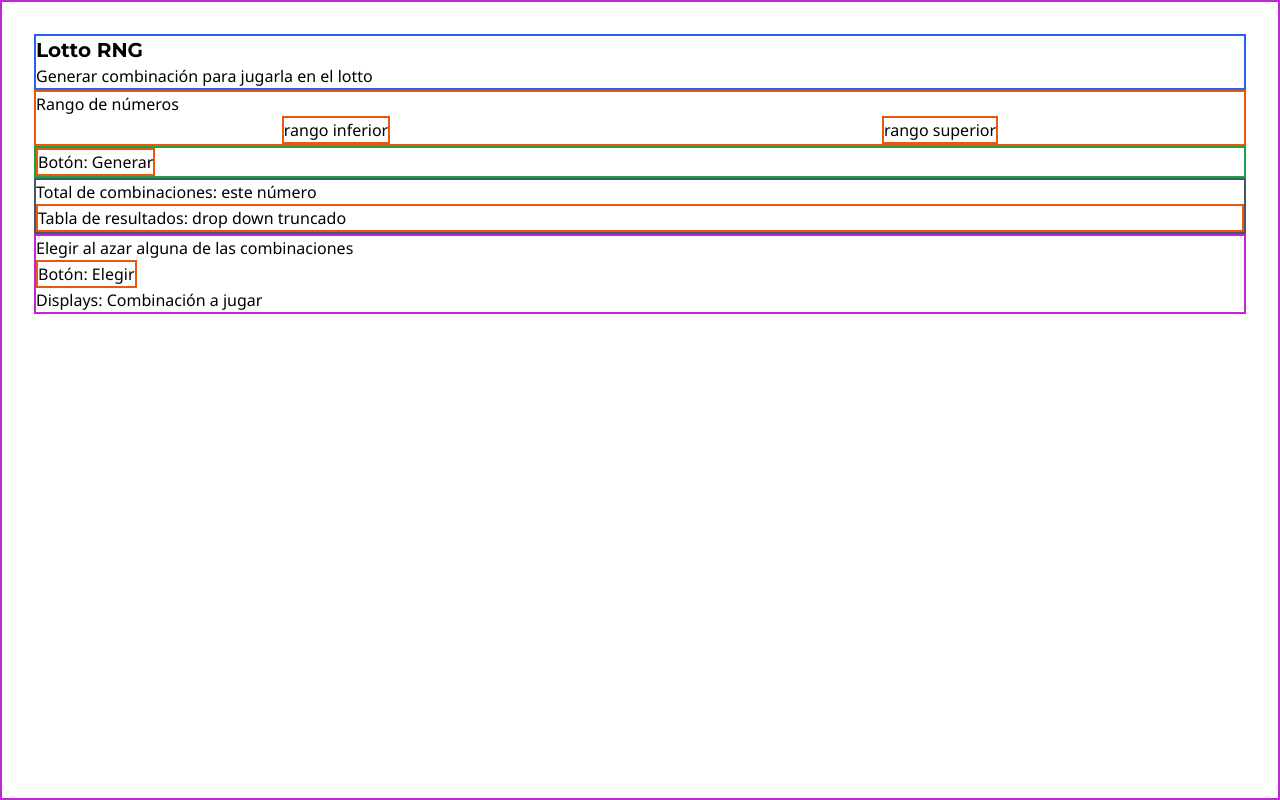
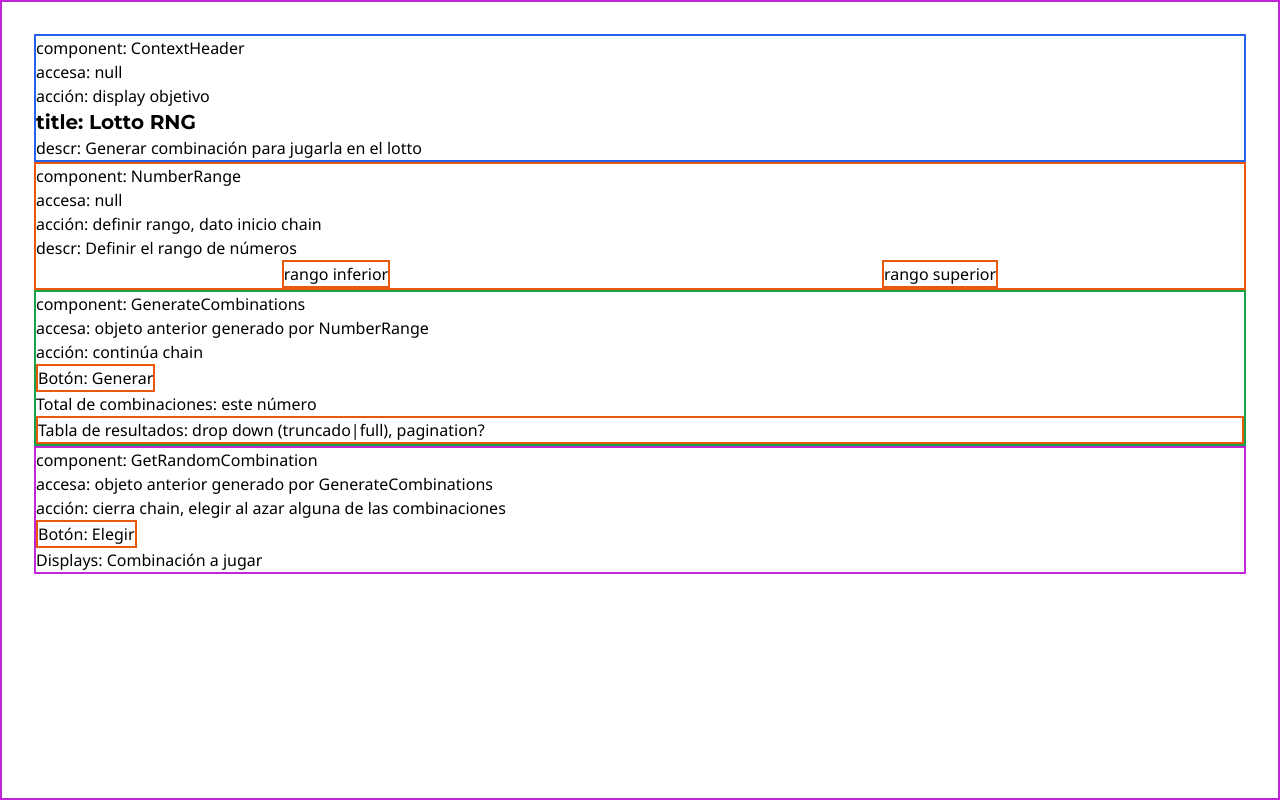
Before and after one commit to robertoignacio/lottorng, a Next.js app: page / in a window 1280 px wide. Built offline with nearby package versions, Linux system fonts and the light colour scheme.

Commit message:
component blocks

```diff
--- a/app/page.tsx
+++ b/app/page.tsx
@@ -5,15 +5,25 @@ import { montserrat } from "@/app/ui/fonts";
 
 export default function Home() {
   return (
+    <>
+    {/* to do: react component: Wrapper */}
     <div className="border-2 border-solid border-fuchsia-600 p-8 min-h-screen">
 
+      {/* to do: react component: ContextHeader */}
       <div className="border-2 border-solid border-blue-600">
-        <h1 className={`${montserrat.className} text-xl font-bold antialiased`}>Lotto RNG</h1>
-        <p>Generar combinación para jugarla en el lotto</p>
+        <p>component: ContextHeader</p>
+        <p>accesa: null</p>
+        <p>acción: display objetivo</p>
+        <h1 className={`${montserrat.className} text-xl font-bold antialiased`}>title: Lotto RNG</h1>
+        <p>descr: Generar combinación para jugarla en el lotto</p>
       </div>
 
+      {/* to do: react component: NumberRange */}
       <div className="border-2 border-solid border-orange-600">
-        <p className="text-s font-normal antialiased">Rango de números</p>
+        <p>component: NumberRange</p>
+        <p>accesa: null</p>
+        <p>acción: definir rango, dato inicio chain</p>
+        <p className="text-s font-normal antialiased">descr: Definir el rango de números</p>
         <div className="flex justify-around">
           <div className="border-2 border-solid border-orange-600">
             <p className="text-s font-normal antialiased">rango inferior</p>
@@ -24,23 +34,29 @@ export default function Home() {
         </div>
       </div>
 
+      {/* to do: react component: GenerateCombinations */}
       <div className="border-2 border-solid border-green-600">
+        <p>component: GenerateCombinations</p>
+        <p>accesa: objeto anterior generado por NumberRange</p>
+        <p>acción: continúa chain</p>
         <button className="border-2 border-solid border-orange-600">Botón: Generar</button>
-      </div>
-
-      <div className="border-2 border-solid border-slate-600">
         <p>Total de combinaciones: este número</p>
         <div className="border-2 border-solid border-orange-600">
-        <p>Tabla de resultados: drop down truncado</p>
+        <p>Tabla de resultados: drop down (truncado|full), pagination?</p>
         </div>
       </div>
 
+      {/* to do: react component: GetRandomCombination */}
       <div className="border-2 border-solid border-fuchsia-600">
-        <p>Elegir al azar alguna de las combinaciones</p>
+        <p>component: GetRandomCombination</p>
+        <p>accesa: objeto anterior generado por GenerateCombinations</p>
+        <p>acción: cierra chain, elegir al azar alguna de las combinaciones</p>
         <button className="border-2 border-solid border-orange-600">Botón: Elegir</button>
         <p>Displays: Combinación a jugar</p>
       </div>
 
     </div>
+
+    </>
   );
 }
```
